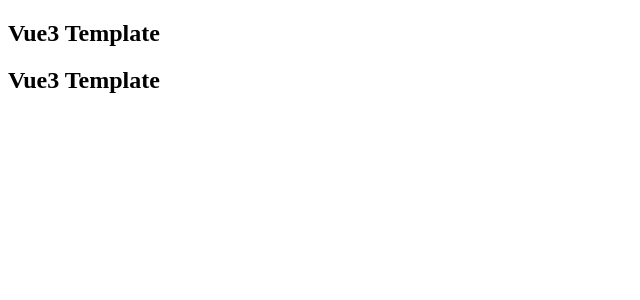
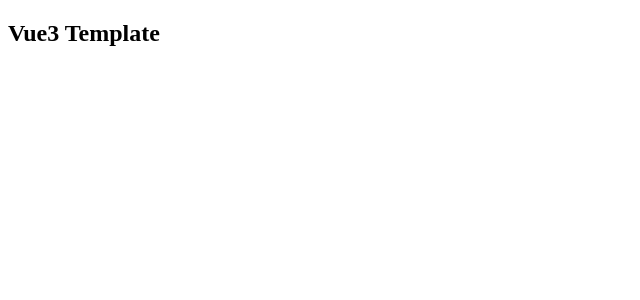
Before and after one commit to fly-soucre/vite-project, a Vue app: page / in a window 1280 px wide. Shown: the top 300 px of the page, without its empty margins (0-640 px from the left). Built offline with nearby package versions, Linux system fonts and the light colour scheme.

Commit message:
change app1

```diff
--- a/src/App.vue
+++ b/src/App.vue
@@ -3,7 +3,6 @@
 
 <template>
   <h2>Vue3 Template</h2>
-  <h2>Vue3 Template</h2>
 </template>
 
 <style>
```
